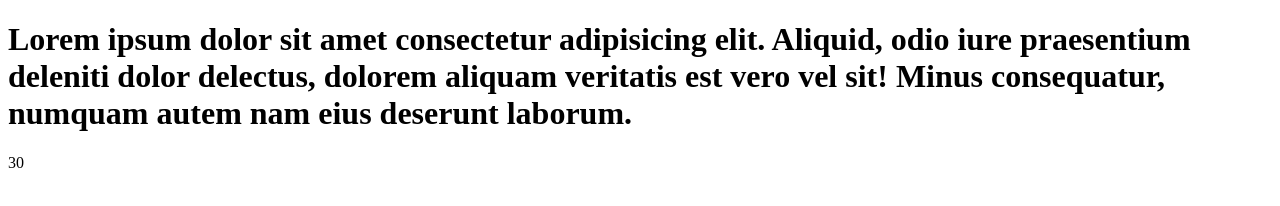
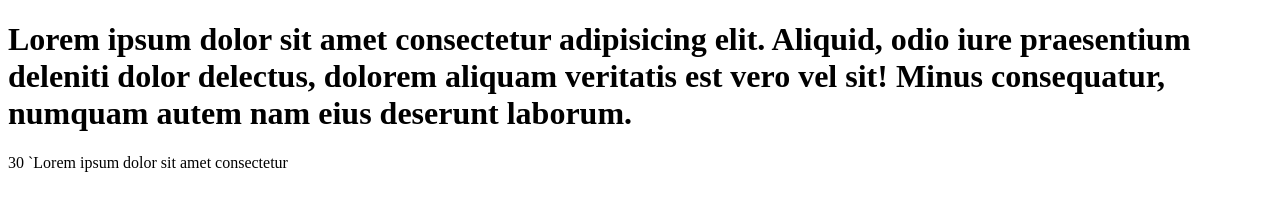
Before and after one commit to Ilhan387/learn-git, a plain HTML site: page index.html in a window 1280 px wide. Drawn offline with Linux system fonts and the light colour scheme.

Commit message:
add para to code

```diff
--- a/index.html
+++ b/index.html
@@ -16,6 +16,7 @@
     </h1>
     <p>
         30
+        `Lorem ipsum dolor sit amet consectetur
     </p>
 </body>
 </html>
```
